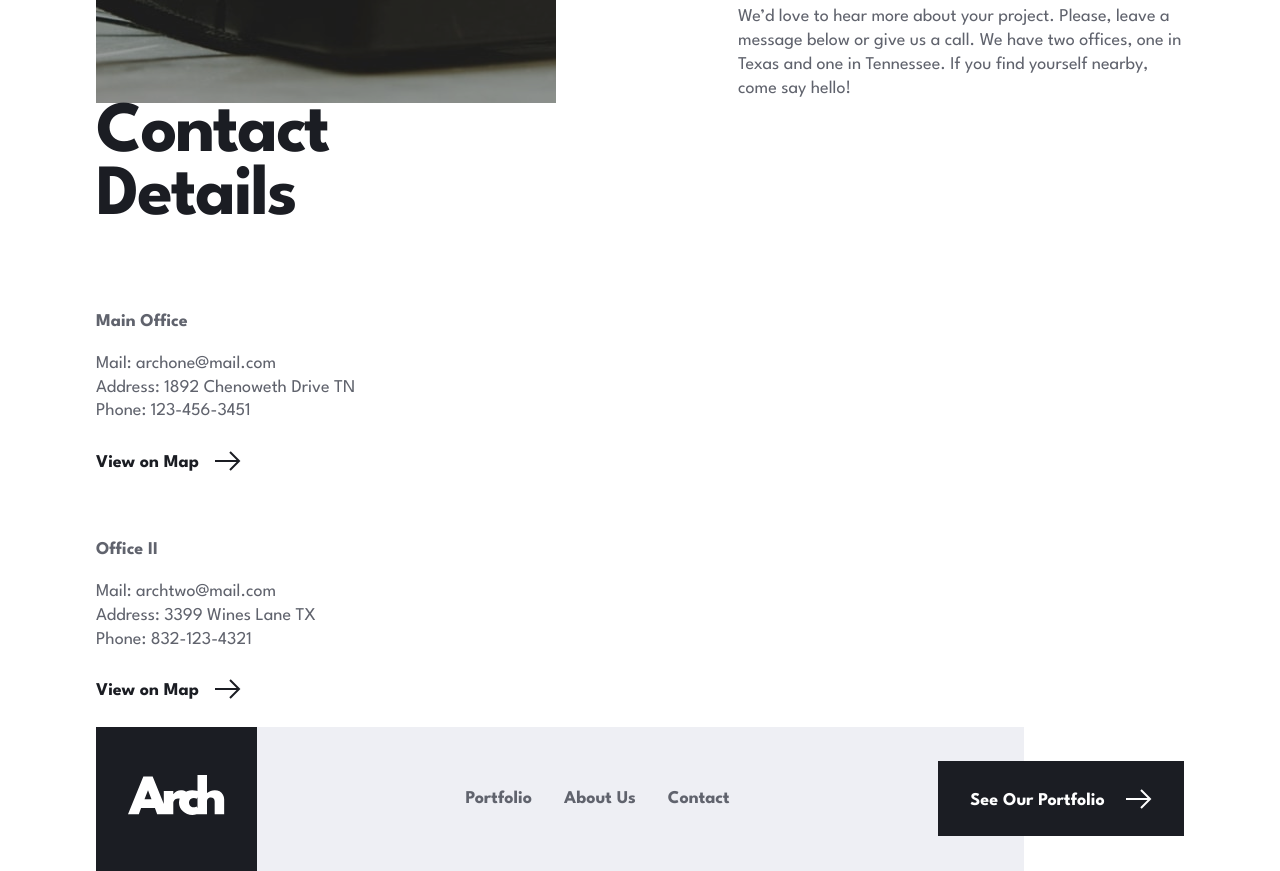
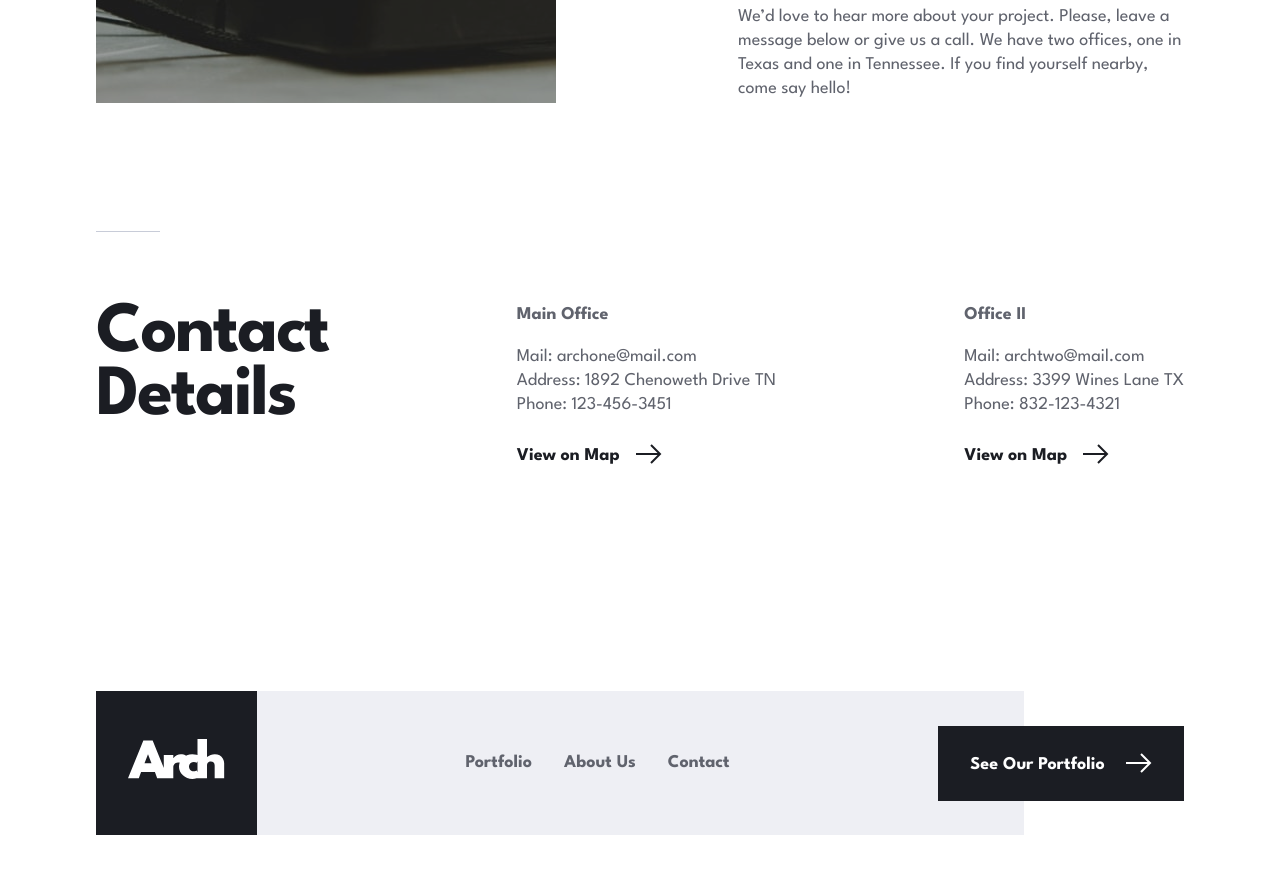
Before and after one commit to jkaps9/arch-studio, a website built with Vite: page src/pages/contact.html in a window 1280 px wide. Shown: the part 777-1648 px from the top of the page. After the commit the page ends 1612 px from the top, so only its background shows below. Built offline with nearby package versions, Linux system fonts and the light colour scheme.

Commit message:
style contact details

```diff
--- a/src/pages/contact.html
+++ b/src/pages/contact.html
@@ -73,15 +73,20 @@
 
     <section class="contact-details">
       <div class="container">
+        <div class="accent-rectangle"></div>
         <h2 class="heading-md">
           Contact
           <br />
           Details
         </h2>
-        <div class="main-office">
-          <div class="details">
+
+        <div class="office">
           <p class="bold">Main Office</p>
-            <p>Mail: <a href="mailto:archone@mail.com">archone@mail.com</a></p>
+          <div class="office-details">
+            <div>
+              <p>
+                Mail: <a href="mailto:archone@mail.com">archone@mail.com</a>
+              </p>
               <p>Address: 1892 Chenoweth Drive TN</p>
               <p>Phone: <a href="tel:123-456-3451">123-456-3451</a></p>
             </div>
@@ -104,10 +109,15 @@
               </svg>
             </a>
           </div>
-        <div class="office-II">
-          <div class="details">
+        </div>
+
+        <div class="office">
           <p class="bold">Office II</p>
-            <p>Mail: <a href="mailto:archtwo@mail.com">archtwo@mail.com</a></p>
+          <div class="office-details">
+            <div>
+              <p>
+                Mail: <a href="mailto:archtwo@mail.com">archtwo@mail.com</a>
+              </p>
               <p>Address: 3399 Wines Lane TX</p>
               <p>Phone: <a href="tel:832-123-4321">832-123-4321</a></p>
             </div>
@@ -129,6 +139,7 @@
                 </g>
               </svg>
             </a>
+          </div>
         </div>
       </div>
     </section>
--- a/src/styles/contact.css
+++ b/src/styles/contact.css
@@ -5,6 +5,16 @@
 }
 
 .contact-details {
+  padding-top: clamp(4.75rem, -2.645rem + 31.5522vw, 12.5rem);
+  padding-bottom: clamp(7rem, 1.7519rem + 22.3919vw, 12.5rem);
+
+  .accent-rectangle {
+    position: absolute;
+    top: -10%;
+    left: 0;
+    margin-bottom: 0;
+  }
+
   .container {
     display: flex;
     flex-direction: column;
@@ -29,6 +39,23 @@
   .contact-hero .big-screen-image {
     background-image: url("../assets/contact/tablet/image-hero.jpg");
   }
+
+  /* Contact Details */
+  .contact-details {
+    .accent-rectangle {
+      visibility: visible;
+    }
+
+    h2 {
+      margin-bottom: 2.375rem;
+    }
+
+    .office-details {
+      display: flex;
+      align-items: center;
+      justify-content: space-between;
+    }
+  }
 }
 
 @media (min-width: 64rem) {
@@ -36,4 +63,19 @@
   .contact-hero .big-screen-image {
     background-image: url("../assets/contact/desktop/image-hero.jpg");
   }
+
+  /* Contact Details */
+  .contact-details {
+    .accent-rectangle {
+      top: -4.5rem;
+    }
+    .container {
+      flex-direction: row;
+      justify-content: space-between;
+    }
+
+    .office-details {
+      display: block;
+    }
+  }
 }
```
Lines whose indentation alone changed are shown as unchanged.
